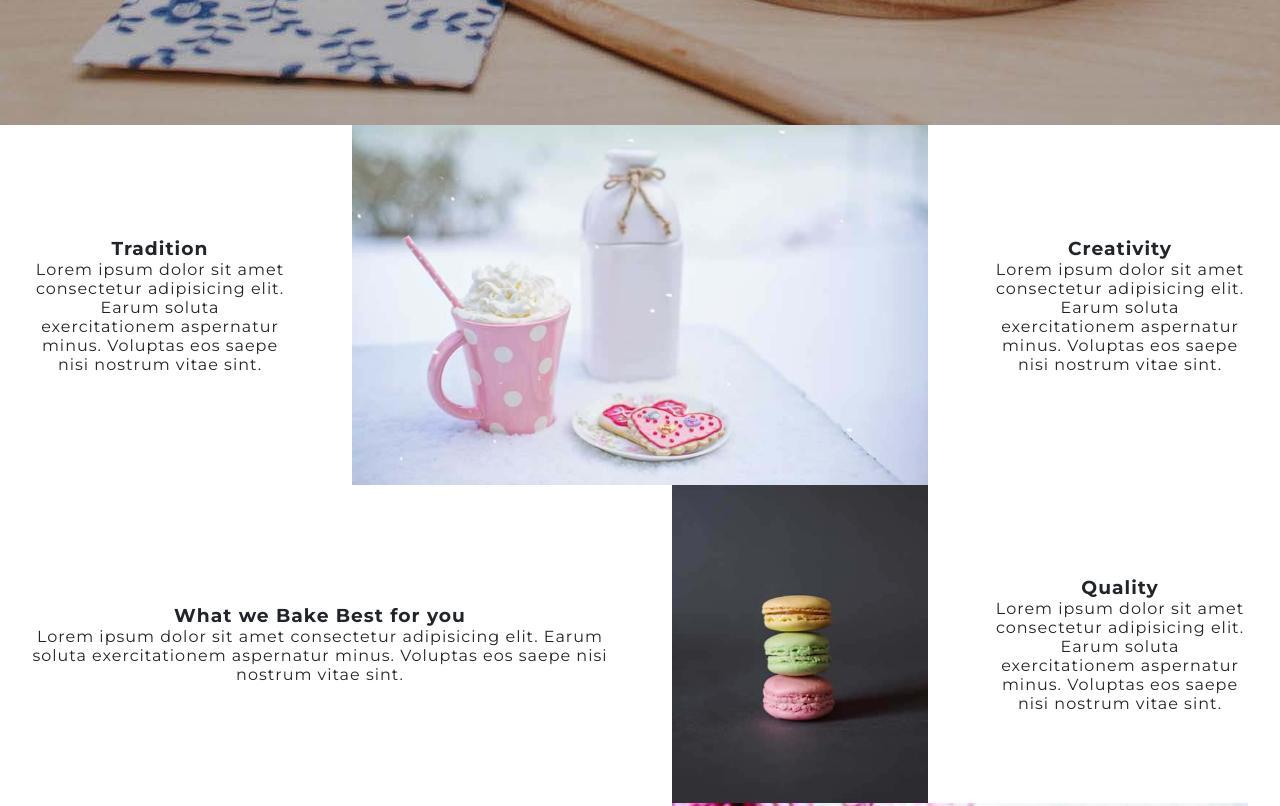
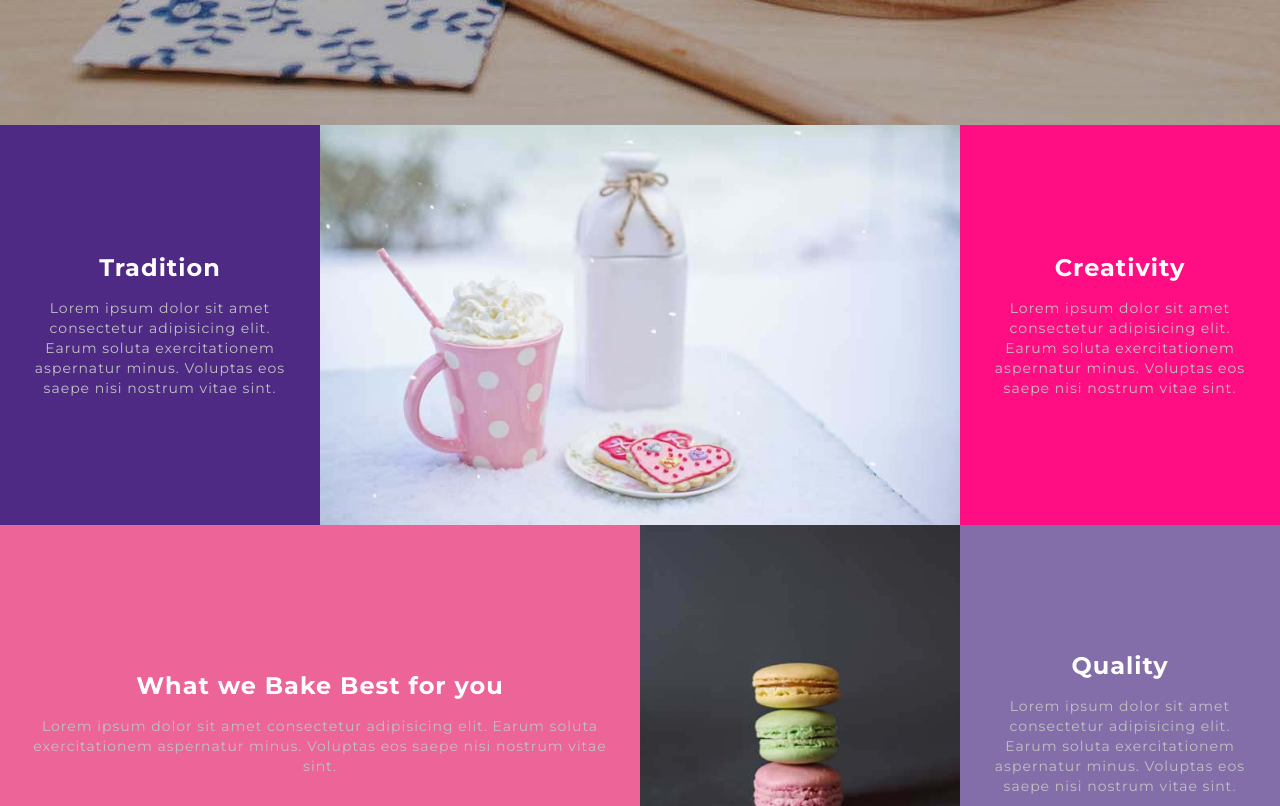
Before and after one commit to sublearn/cyber_bake, a plain HTML site: page index.html in a window 1280 px wide. Shown: the part 760-1566 px from the top of the page. Drawn offline with Linux system fonts and the light colour scheme.

Commit message:
finish intro grid, nth-child css

```diff
--- a/css/index.css
+++ b/css/index.css
@@ -111,7 +111,7 @@
 }
 
 /* NOTE INTRO */
-
+/* TODO fix responsive img bằng div chữ */
 .intro {
   display: grid;
   /* grid-template-columns: 25% 25% 25% 25%; */
@@ -132,7 +132,7 @@
   grid-column: 3 / span 2;
 }
 
-.intro__item img{
+.intro__item img {
   width: 100%;
   /* xử lí phần hở do inline img */
   display: block;
@@ -144,5 +144,37 @@
   display: flex;
   align-items: center;
   text-align: center;
+}
+
+.intro__item div {
   padding: 0 32px;
 }
+
+.intro__item h3 {
+  color: white;
+  font-size: 1.5rem;
+  font-weight: 700;
+  margin-bottom: 1rem;
+}
+
+.intro__item p {
+  color: #c1c1c1;
+  font-size: 0.875rem;
+  line-height: 20px;
+}
+
+.intro .intro__item:first-child, .intro .intro__item:nth-child(8) {
+  background-color: #4e2a84;
+}
+
+.intro .intro__item:nth-child(3) {
+  background-color: #ff0e83;
+}
+
+.intro .intro__item:nth-child(4) {
+  background-color: #ed6498;
+}
+
+.intro .intro__item:nth-child(6) {
+  background-color: #836eaa;
+}
```
Lines whose indentation alone changed are shown as unchanged.
